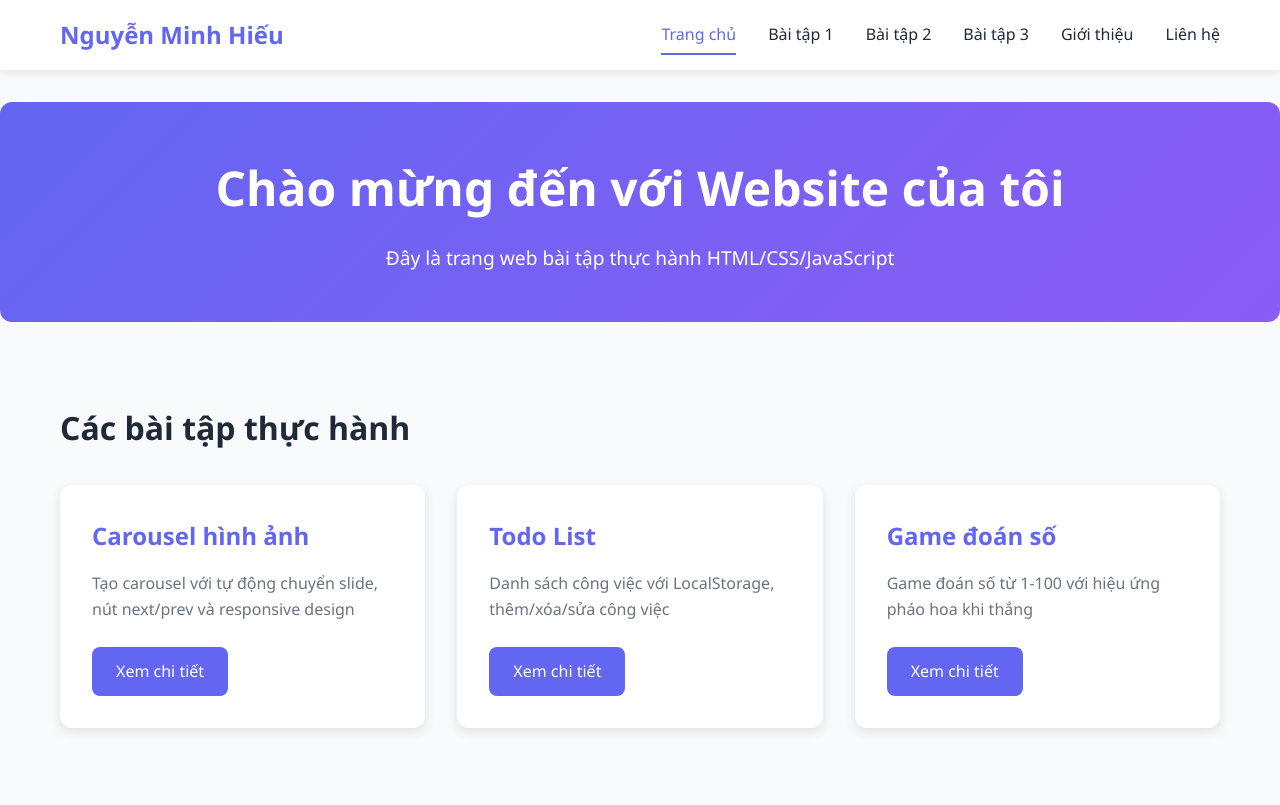
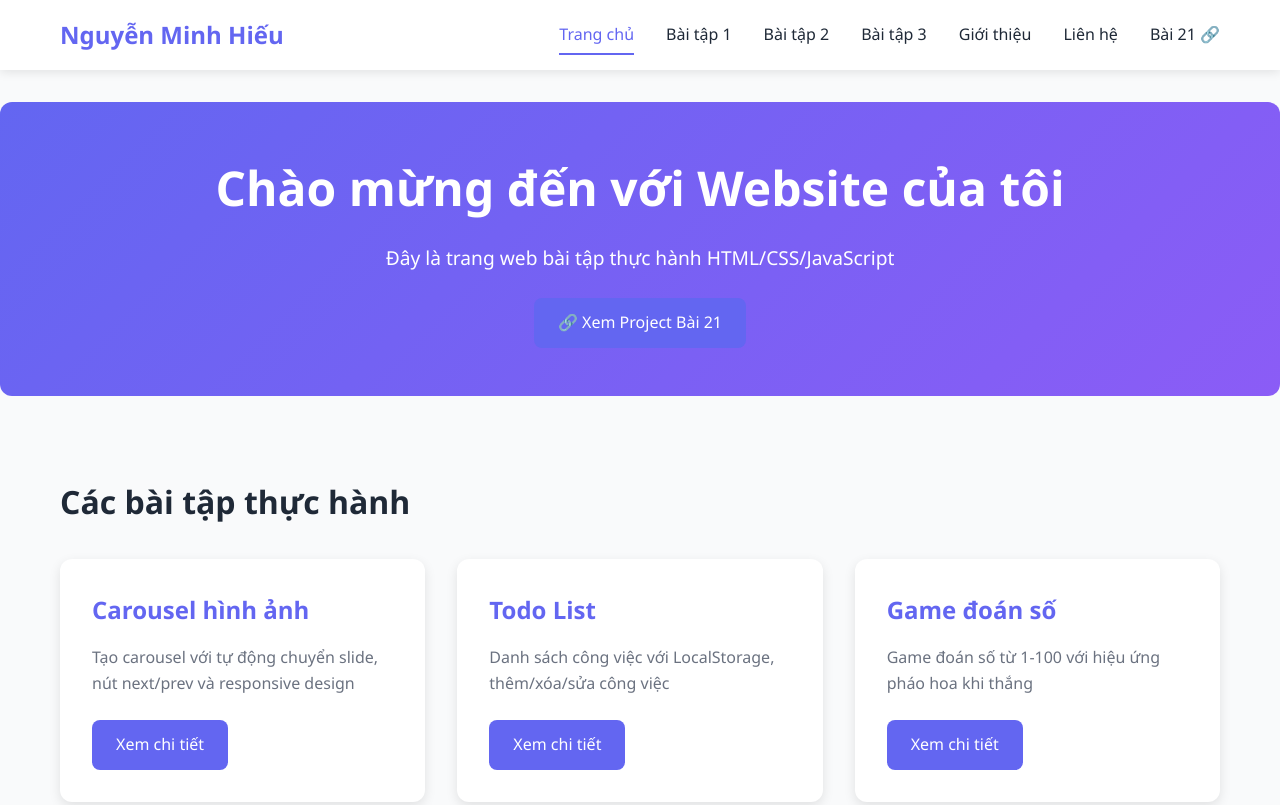
Before and after one commit to nguyenminhhieu100520-rgb/KTgiuaki, a plain HTML site: page index.html in a window 1280 px wide. Shown: the top 805 px of the page. Drawn offline with Linux system fonts and the light colour scheme.

Commit message:
Add files via upload

```diff
--- a/index.html
+++ b/index.html
@@ -18,6 +18,7 @@
                     <li><a href="baitap03.html">Bài tập 3</a></li>
                     <li><a href="about.html">Giới thiệu</a></li>
                     <li><a href="contact.html">Liên hệ</a></li>
+					<li><a href="https://nguyenminhhieu100520-rgb.github.io/Bai-21/" target="_blank" class="external-link">Bài 21 🔗</a></li>
                 </ul>
             </div>
         </nav>
@@ -28,6 +29,9 @@
             <div class="container">
                 <h1>Chào mừng đến với Website của tôi</h1>
                 <p>Đây là trang web bài tập thực hành HTML/CSS/JavaScript</p>
+				<a href="https://nguyenminhhieu100520-rgb.github.io/Bai-21/" target="_blank" class="btn btn-hero" style="margin-top: 1.5rem;">
+                    🔗 Xem Project Bài 21
+                </a>
             </div>
         </section>
 
@@ -50,7 +54,6 @@
                         <p>Game đoán số từ 1-100 với hiệu ứng pháo hoa khi thắng</p>
                         <a href="baitap03.html" class="btn">Xem chi tiết</a>
                     </div>
-
                 </div>
             </div>
         </section>
```
